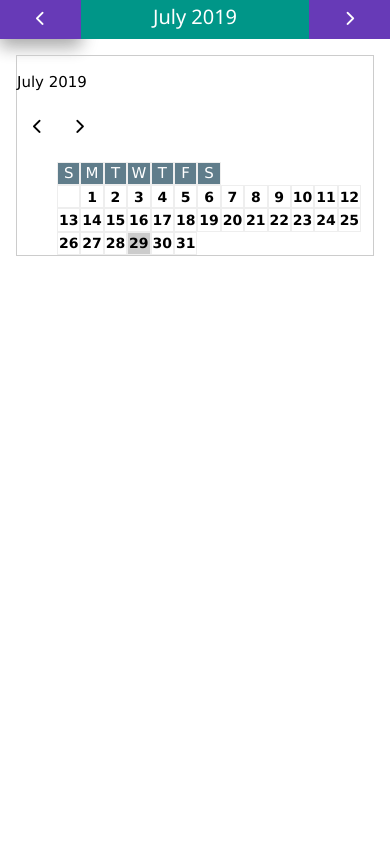
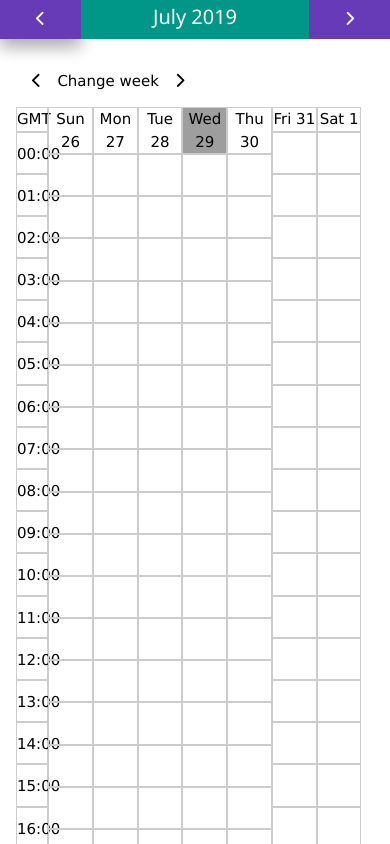
Before and after one commit to GuillaumeDeruwez/agenda, a Vue app: page / in a window 390 px wide. Shown: the top 844 px of the page. Built offline with nearby package versions, Linux system fonts and the light colour scheme.

Commit message:
beautification done

```diff
--- a/package.json
+++ b/package.json
@@ -11,6 +11,7 @@
     "core-js": "^2.6.5",
     "moment": "^2.24.0",
     "moment-timezone": "^0.5.26",
+    "validator": "^11.1.0",
     "vue": "^2.6.10"
   },
   "devDependencies": {
--- a/src/components/HelloWorld.vue
+++ b/src/components/HelloWorld.vue
@@ -15,13 +15,17 @@
 <!-- /top bar -->
 <!-- calendar -->
     <div class="w3-container w3-padding-16">
-      <div class="w3-quarter w3-border">
+      <div class="w3-quarter w3-hide-medium w3-hide-small">
         <div class="w3-row">
-          <div class="w3-half">
+          <div class="w3-cell">
+            <button type="button" class="w3-btn" name="button" v-on:click="subtractMonth"><i class="fas fa-chevron-left"></i></button>
+          </div>
+          <div class="w3-cell">
             <p>{{month}} {{year}}</p>
           </div>
-          <button type="button" class="w3-btn" name="button" v-on:click="subtractMonth"><i class="fas fa-chevron-left"></i></button>
-          <button type="button" class="w3-btn" name="button" v-on:click="addMonth"><i class="fas fa-chevron-right" ></i></button>
+          <div class="w3-cell">
+            <button type="button" class="w3-btn" name="button" v-on:click="addMonth"><i class="fas fa-chevron-right" ></i></button>
+          </div>
         </div>
         <div class="w3-row">
           <ul class="weekdays resize">
@@ -29,7 +33,7 @@
           </ul>
           <ul class="dates resize leftClear">
             <li :key="'blankb' + index + month" v-for="(blank, index) in firstDayOfMonth" class="default">&nbsp;</li>
-            <li :key="'dateb' + date + index + month" v-for="(date, index) in daysInMonth" class="w3-display-container pointer" :class="{'current-day': date == initialDate &amp;&amp; month == initialMonth && year == initialYear}" @click="selectDate(year, month, date)" >
+            <li :key="'dateb' + date + index + month" v-for="(date, index) in daysInMonth" class="w3-display-container pointer" :class="{'w3-blue': date == initialDate &amp;&amp; month == initialMonth && year == initialYear, 'w3-grey': date == currentDate && date !== initialDate, 'w3-grey': date == currentDate && month !== initialMonth}" @click="selectDate(year, month, date)" >
               <div class="w3-display-middle CallendarNumber">{{date}}</div>
             </li>
           </ul>
@@ -38,18 +42,33 @@
 <!-- /calendar -->
 <!-- actual agenda -->
       <div class="w3-rest">
+        <div class="w3-cell">
+          <div class="w3-cell">
+            <button type="button" class="w3-btn" name="button" v-on:click="subtractWeek"><i class="fas fa-chevron-left"></i></button>
+          </div>
+          <div class="w3-cell">
+            <p>Change week</p>
+          </div>
+          <div class="w3-cell">
+            <button type="button" class="w3-btn" name="button" v-on:click="addWeek"><i class="fas fa-chevron-right" ></i></button>
+          </div>
+        </div>
         <div class="w3-col default" style="width:9%">
-          <div class="w3-row w3-border w3-center w3-xlarge">{{timezone}}</div>
+          <div class="w3-row w3-border w3-center">{{timezone}}</div>
           <div class="w3-row w3-border w3-center hourHeight" v-for="j in 24" :key="'hour'+j">
             <span v-show="j <=10">0</span>{{j-1}}:00
           </div>
         </div>
         <div v-for="(day, index) in daysAbrev" :key="'days'+index" class="w3-col" style="width:12.5%">
-          <div class="w3-row default w3-border w3-center w3-xlarge">
+          <div class="w3-row default w3-border w3-center" :class="{'w3-grey':numberDaysWeek[index] == currentDate}">
             <span>{{day}} {{numberDaysWeek[index]}}</span>
           </div>
-          <div class="w3-row pointer hourHeight appointPad" v-for="m in 24" :key="'hour'+m" @click="modalCheck = appointmentInDay(numberDaysWeek[index], m -1)[1]" :class="{'w3-blue w3-border-left':appointmentInDay(numberDaysWeek[index], m -1)[1] !== 'new', 'w3-border':appointmentInDay(numberDaysWeek[index], m -1)[1] == 'new'}">
-              {{appointmentInDay(numberDaysWeek[index], m -1)[0]}}
+          <div class="w3-row pointer hourHeight appointPad" v-for="m in 24" :key="'hour'+m" @click="openModal(numberDaysWeek[index], m -1)" :class="{'w3-blue w3-border-left':appointmentInDay(numberDaysWeek[index], m -1)[1] !== 'new', 'w3-border':appointmentInDay(numberDaysWeek[index], m -1)[1] == 'new'}">
+              <p :class="{'w3-tooltip': appointmentInDay(numberDaysWeek[index], m -1)[0].notes}">{{appointmentInDay(numberDaysWeek[index], m -1)[0].title}}
+              <span class="w3-text w3-pale-blue padding-left" v-if="appointmentInDay(numberDaysWeek[index], m -1)[0].notes">{{
+                unescape(appointmentInDay(numberDaysWeek[index], m -1)[0].notes)
+                }}</span>
+              </p>
           </div>
         </div>
       </div>
@@ -59,28 +78,33 @@
     <div id="id01" class="w3-modal" v-if="modalCheck !== 'empty'">
       <div class="w3-modal-content">
         <div class="w3-container">
-          <span class="w3-button w3-display-topright" @click="modalCheck = 'empty'">&times;</span>
+          <span class="w3-button w3-display-topright" @click="reset()">&times;</span>
           <form @submit.prevent="appointmentToJson(modalCheck)">
             <div class="w3-row">
               <input type="text" v-model="appointmentDesc" placeholder="Add a title" required class="w3-input w3-center w3-bottombar w3-border-blue w3-section w3-round"/>
             </div>
             <div class="w3-row">
-              <input type="text" readonly @click="calendModal = 1" v-bind:placeholder="datevalue" class="w3-input w3-border w3-quarter"/>
+              <input type="date" class="w3-input w3-border w3-quarter" v-model="dateModal"/>
               <select v-model.number="startHour" required class="w3-select w3-border w3-quarter">
                 <option disabled value="">Select start hour</option>
-                <option v-for="hs in 24" :key="'selecthourstart'+hs" v-bind:value="hs-1"><span v-show="hs<=10">0</span>{{hs - 1}}:00</option>
+                <option v-for="hs in 24" :key="'selecthourstart'+hs" v-bind:value="hs-1"><span v-if="hs<=10">0</span>{{hs - 1}}:00</option>
               </select>
               <select v-model.number="endHour" class="w3-select w3-quarter w3-border">
                 <option disabled value="">Select end hour</option>
-                <option v-for="he in 24" :key="'selecthourend'+he" v-bind:value="he-1"><span v-show="he<=10">0</span>{{he - 1}}:00</option>
+                <option v-for="he in 24" :key="'selecthourend'+he" v-bind:value="he-1"><span v-if="he<=10">0</span>{{he - 1}}:00</option>
               </select>
-              <input type="text" readonly @click="calendModal = 2" v-bind:placeholder="datevalue2" class="w3-input w3-border w3-quarter"/>
+              <input type="date" class="w3-input w3-border w3-quarter" v-model="dateModal2"/>
+            </div>
+            <div class="w3-section">
+              <textarea type="text" class="w3-input w3-border" placeholder="notes" style="max-width:100%" v-model="appointmentNotes"/>
             </div>
             <div v-if="modalCheck == 'new'" class="w3-section">
               <button type="submit" class="w3-btn w3-blue w3-right w3-margin-bottom">Submit</button>
             </div>
             <div v-else class="w3-section">
-              <button class="w3-btn w3-red w3-right w3-margin-bottom" @click="deleteAppointment(modalCheck)"><i class="far fa-trash-alt"></i></button>
+              <button class="w3-btn w3-red w3-right w3-margin-bottom" @click="deleteAppointment(modalCheck)">
+                <i class="far fa-trash-alt"></i>
+              </button>
               <button type="submit" class="w3-btn w3-blue w3-right w3-margin-bottom">Edit</button>
             </div>
           </form>
@@ -88,33 +112,6 @@
       </div>
     </div>
 <!-- /modal -->
-<!-- calendar modal -->
-    <div id="id02" class="w3-modal" v-if="calendModal > 0">
-      <div class="w3-modal-content">
-        <div class="w3-container">
-          <div class="w3-row">
-        <div class="w3-half">
-          <p>{{month}} {{year}}</p>
-        </div>
-        <button type="button" class="w3-btn" name="button" v-on:click="subtractMonth"><i class="fas fa-chevron-left"></i></button>
-        <button type="button" class="w3-btn" name="button" v-on:click="addMonth"><i class="fas fa-chevron-right" ></i></button>
-      </div>
-      <div class="w3-row">
-        <ul class="weekdays resize">
-          <li class="w3-blue-grey w3-display-container" :key="index" v-for="(day, index) in days"><div class="w3-display-middle">{{day}}</div></li>
-        </ul>
-        <ul class="dates resize leftClear">
-          <li :key="'blankb' + index + month" v-for="(blank, index) in firstDayOfMonth">&nbsp;</li>
-          <li :key="'dateb' + date + index + month" v-for="(date, index) in daysInMonth" class="w3-display-container" :class="{'current-day': date == initialDate &amp;&amp; month == initialMonth && year == initialYear}" @click="selectDateModal(year, month, date)">
-            <div class="w3-display-middle CallendarNumber">{{date}}</div>
-          </li>
-        </ul>
-      </div>
-        </div>
-      </div>
-
-    </div>
-<!-- /calendar modal -->
   </div>
 
 </template>
@@ -122,6 +119,7 @@
 <script>
 import moment from "moment";
 import momentTimezone from 'moment-timezone';
+import validator from 'validator';
 
 export default {
   name: "HelloWorld",
@@ -130,37 +128,24 @@ export default {
       today: moment(),
       timezone: momentTimezone.tz(momentTimezone.tz.guess()).zoneName(),
       dateContext: moment(),
-      dateContext2: moment(),
       dateModal: moment(),
       dateModal2: moment(),
       days: ["S", "M", "T", "W", "T", "F", "S"],
       daysAbrev: ["Sun", "Mon", "Tue", "Wed", "Thu", "Fri", "Sat"],
       modalCheck: "empty",
-      calendModal: 0,
       startHour: "",
       endHour: "",
       appointmentDesc: "",
       appointmentsList: [],
+      appointmentNotes: ""
     };
   },
   computed: {
     year() {
       return this.dateContext.format("Y");
     },
-    modalyear() {
-      return this.dateModal.format("Y");
-    },
-    modalyear2() {
-      return this.dateModal2.format("Y");
-    },
     month() {
       return this.dateContext.format("MMMM");
-    },
-    modalmonth() {
-      return this.dateModal.format("MMMM");
-    },
-    modalmonth2() {
-      return this.dateModal2.format("MMMM");
     },
     monthIndex() {
       return this.dateContext.get("month");
@@ -168,14 +153,11 @@ export default {
     daysInMonth() {
       return this.dateContext.daysInMonth();
     },
-    currentDay() {
-      return this.dateModal.format("DD");
-    },
-    currentDay2() {
-      return this.dateModal2.format("DD");
-    },
     currentDate() {
       return this.dateContext.get("date");
+    },
+    trueDate() {
+      return this.today.get("date");
     },
     currentDayOfWeek() {
       return this.dateContext.day();
@@ -207,29 +189,40 @@ export default {
       let result = [a, b, c, d, e, f, g];
       return result;
     },
-    datevalue() {
-      return ''+this.modalyear+'-'+this.modalmonth+'-'+this.currentDay
+    sanitizedNotes() {
+      let result;
+      result = validator.trim(this.appointmentNotes);
+      result = validator.escape(result);
+      return result;
     },
-    datevalue2() {
-      return ''+this.modalyear2+'-'+this.modalmonth2+'-'+this.currentDay2
+    sanitizedTitle() {
+      let result;
+      result = validator.trim(this.appointmentDesc);
+      result = validator.escape(result);
+      return result;
     }
   },
   methods: {
+    reset() {
+      this.modalCheck = "empty";
+      this.appointmentNotes = "";
+      this.dateModal2 = moment();
+      this.dateModal = moment();
+      this.appointmentDesc ="";
+      this.startHour = "";
+      this.endHour = "";
+    },
     addMonth() {
       this.dateContext = moment(this.dateContext).add(1, "month");
     },
     subtractMonth() {
       this.dateContext = moment(this.dateContext).subtract(1, "month");
     },
-    selectDateModal(year, month, day) {
-      if(this.calendModal == 1) {
-        this.dateModal = moment(year + "-" + month + "-" + day);
-        this.dateContext = this.dateModal;
-        }
-      else if(this.calendModal == 2) {
-        this.dateModal2 = moment(year + "-" + month + "-" + day);
-        }
-      this.calendModal = 0;
+    addWeek() {
+      this.dateContext = moment(this.dateContext).add(1, "w");
+    },
+    subtractWeek() {
+      this.dateContext = moment(this.dateContext).subtract(1, "w");
     },
     selectDate(year, month, day) {
       this.dateContext = moment(year + "-" + month + "-" + day);
@@ -243,7 +236,7 @@ export default {
       let appointments;
       if(this.appointmentsList) {appointments = this.appointmentsList;}
       else {appointments = [];}
-      let appointmentObject = {date: this.datevalue, dateEnd: this.datevalue2, title: this.appointmentDesc, startHour: this.startHour, endHour: this.endHour};
+      let appointmentObject = {date: this.dateModal, dateEnd: this.dateModal2, title: this.sanitizedTitle, startHour: this.startHour, endHour: this.endHour, notes: this.sanitizedNotes};
       if(modalCase == 'new') {
         appointments.push(appointmentObject);
       }
@@ -252,31 +245,28 @@ export default {
       }
       let appointmentJson = JSON.stringify(appointments);
       localStorage.setItem("testJson", appointmentJson);
-      this.startHour = "";
-      this.endHour = "";
-      this.appointmentDesc = "";
       this.JsontoData();
-      this.modalCheck = "empty";
+      this.reset();
     },
     appointmentInDay(date, hour) {
       let appointmentslist = this.appointmentsList;
-      let result = String.fromCharCode(160);
+      let result = {};
       let modalCheckValue = "new";
       let actualdate = this.dateContext.clone().date(date);
       if(appointmentslist) {
          appointmentslist.forEach(function(element, index) {
            if(element.endHour == "") {
              if(actualdate.isSame(element.date, "day") && hour >= element.startHour) {
-               result = element.title;
+               result = element;
              }
              else if(actualdate.isSame(element.dateEnd, "day")) {
-               result = element.title;
+               result = element;
              }
            }
            else {
              if(moment(element.date).isSame(element.dateEnd, "day")) {
                if(actualdate.isSame(element.date, "day") && hour == element.startHour) {
-                 result = element.title;
+                 result = element;
                }
                if(actualdate.isSame(element.date, "day") && hour >= element.startHour && element.endHour >= hour) {
                  modalCheckValue = index;
@@ -284,19 +274,19 @@ export default {
              }
              else {
                if(actualdate.isSame(element.date, "day") && hour == element.startHour) {
-                 result = element.title;
+                 result = element;
                }
                if(actualdate.isSame(element.date, "day") && hour >= element.startHour) {
                  modalCheckValue = index;
                }
                if(actualdate.isBetween(element.date, element.dateEnd) && hour == 0) {
-                 result = element.title;
+                 result = element;
                }
                if(actualdate.isBetween(element.date, element.dateEnd)) {
                  modalCheckValue = index;
                }
                if(actualdate.isSame(element.dateEnd, "day") && hour == 0) {
-                 result = element.title;
+                 result = element;
                }
                if(actualdate.isSame(element.dateEnd, "day") && hour <= element.endHour) {
                  modalCheckValue = index;
@@ -311,10 +301,25 @@ export default {
     deleteAppointment(modalCase) {
       let appointments = this.appointmentsList;
       appointments.splice(modalCase, 1);
-      this.modalCheck = 'empty';
+      this.reset();
       let appointmentJson = JSON.stringify(appointments);
       localStorage.setItem("testJson", appointmentJson);
       this.JsontoData();
+    },
+    unescape(note) {
+      let data = validator.unescape(note);
+      return data;
+    },
+    openModal(param1, param2) {
+      let array = this.appointmentInDay(param1, param2);
+      this.modalCheck = array[1];
+      // {date: this.dateModal, dateEnd: this.dateModal2, title: this.sanitizedTitle, startHour: this.startHour, endHour: this.endHour, notes: this.sanitizedNotes};
+      array[0].notes ? this.appointmentNotes = this.unescape(array[0].notes): this.appointmentNotes = "";
+      array[0].date ? this.dateModal = array[0].date : this.dateModal = moment();
+      array[0].dateEnd ? this.dateModal2 = array[0].dateEnd : this.dateModal2 = moment();
+      array[0].title ? this.appointmentDesc = unescape(array[0].title) : this.appointmentDesc ="";
+      array[0].startHour ? this.startHour = array[0].startHour : this.startHour = "";
+      array[0].endHour ? this.endHour = array[0].endHour : this.endHour = "";
     }
   },
   created() {
@@ -324,6 +329,9 @@ export default {
 </script>
 
 <style lang="css">
+.padding-left {
+  padding-left: 5px;
+}
 .pointer {
   cursor: pointer;
 }
@@ -341,16 +349,25 @@ export default {
   display: inline;
 }
 .resize li {
-  width: 6vw;
-  height: 6vw;
+  width: 3vw;
+  height: 3vw;
 }
-@media (min-width: 601px) {
+@media (max-width: 1250px) {
   .resize li {
-    width: 3vw;
-    height: 3vw;
+    width: 2.75vw;
+    height: 2.75vw;
   }
   .CallendarNumber {
     font-size: 9px;
+  }
+}
+@media (max-width: 868px) {
+  .resize li {
+    width: 2.5vw;
+    height: 2.5vw;
+  }
+  .CallendarNumber {
+    font-size: 6px;
   }
 }
 .leftClear {
```
Also changed, not shown: 1 other file (tests, documents, lock files or other folders).
